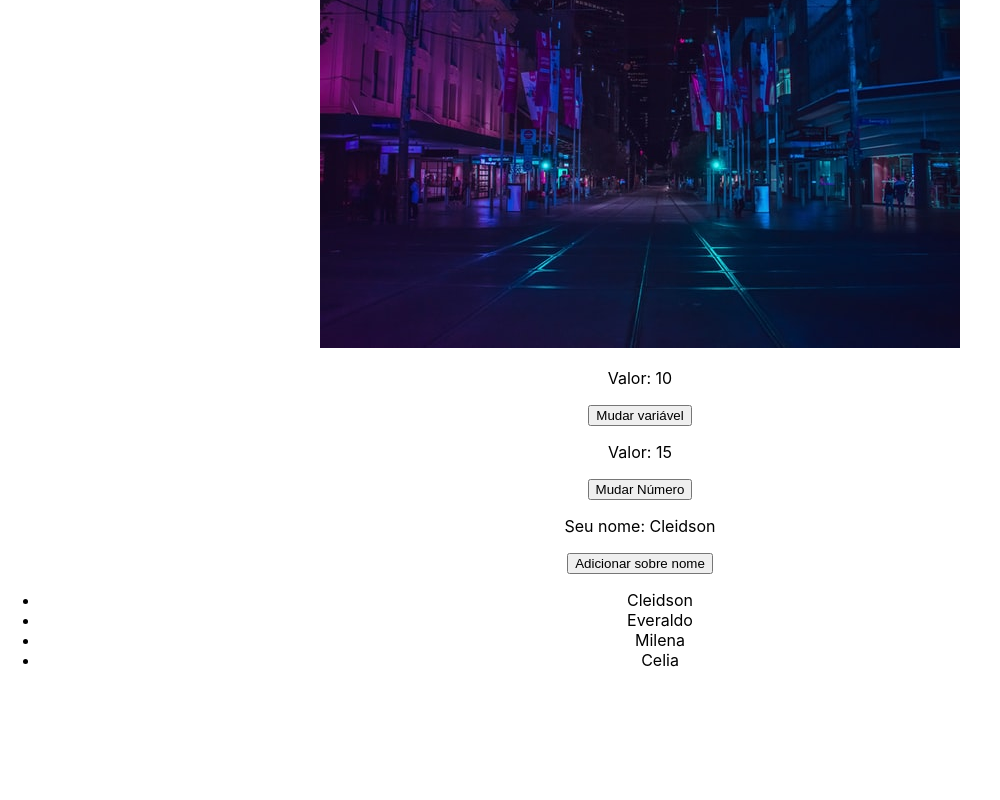
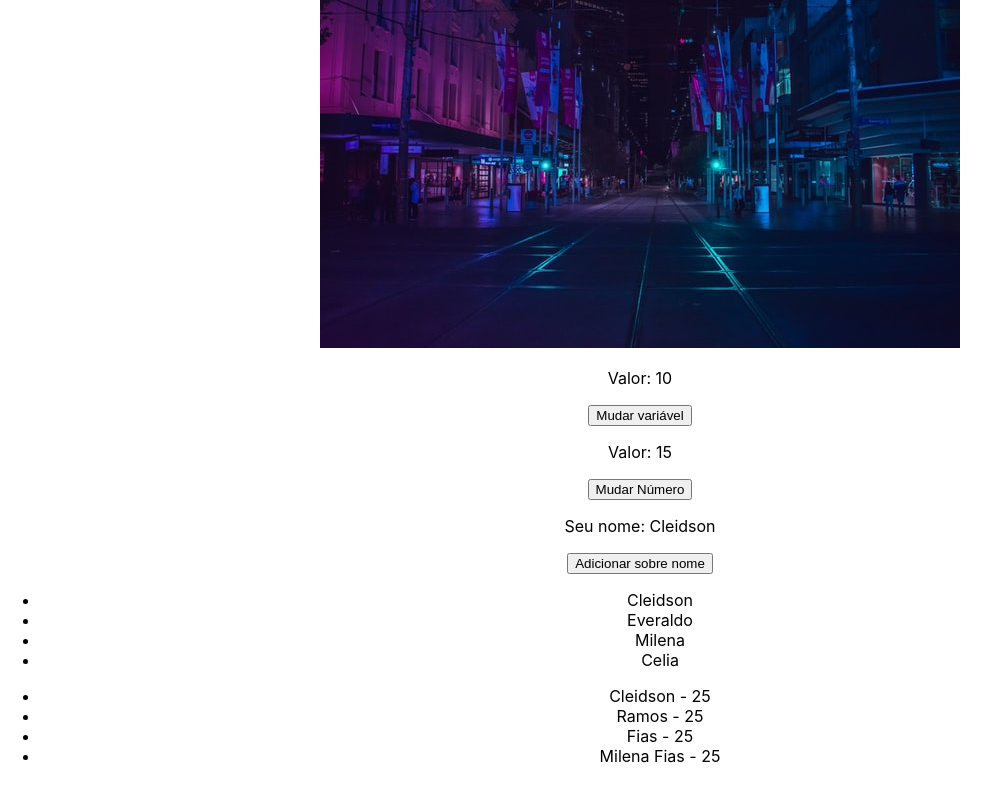
Before and after one commit to CFias/react, a React (Create React App) app in the folder 3_SECTION3/section3/: page / in a window 1280 px wide. Shown: the part 592-1392 px from the top of the page, without its empty margins (0-1000 px from the left). Before the commit the page ends 1312 px from the top, so only its background shows below. Built offline with nearby package versions, Linux system fonts and the light colour scheme.

Commit message:
Update ListRender.js

```diff
--- a/3_SECTION3/section3/src/components/ListRender.js
+++ b/3_SECTION3/section3/src/components/ListRender.js
@@ -3,11 +3,25 @@ import {useState} from 'react'
 const ListRender = () => {
     const [list] = useState(["Cleidson", "Everaldo", "Milena", "Celia"])
 
+    const [users] = useState([
+        { id: 12345, name: "Cleidson", age: 25 },
+        { id: 23456, name: "Ramos", age: 25 },
+        { id: 34567, name: "Fias", age: 25 },
+        { id: 45678, name: "Milena Fias", age: 25 },
+    ]);
+
   return (
     <div>
         <ul>
-            {list.map((item) => (
-                <li>{item}</li>
+            {list.map((item, i) => (
+                <li key={i}>{item}</li>
+            ))}
+        </ul>
+        <ul>
+            {users.map((user) => (
+                <li key={user.id}>
+                    {user.name} - {user.age}
+                </li>
             ))}
         </ul>
     </div>
```
